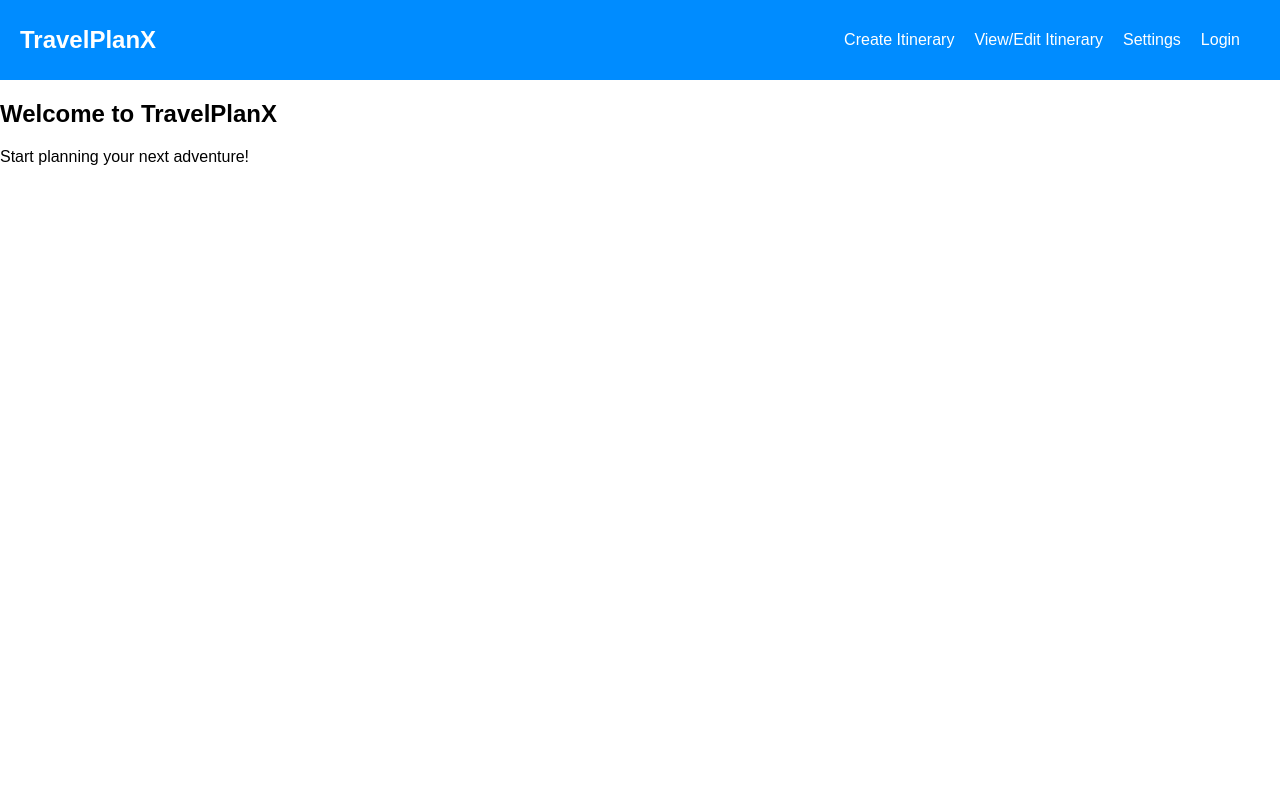
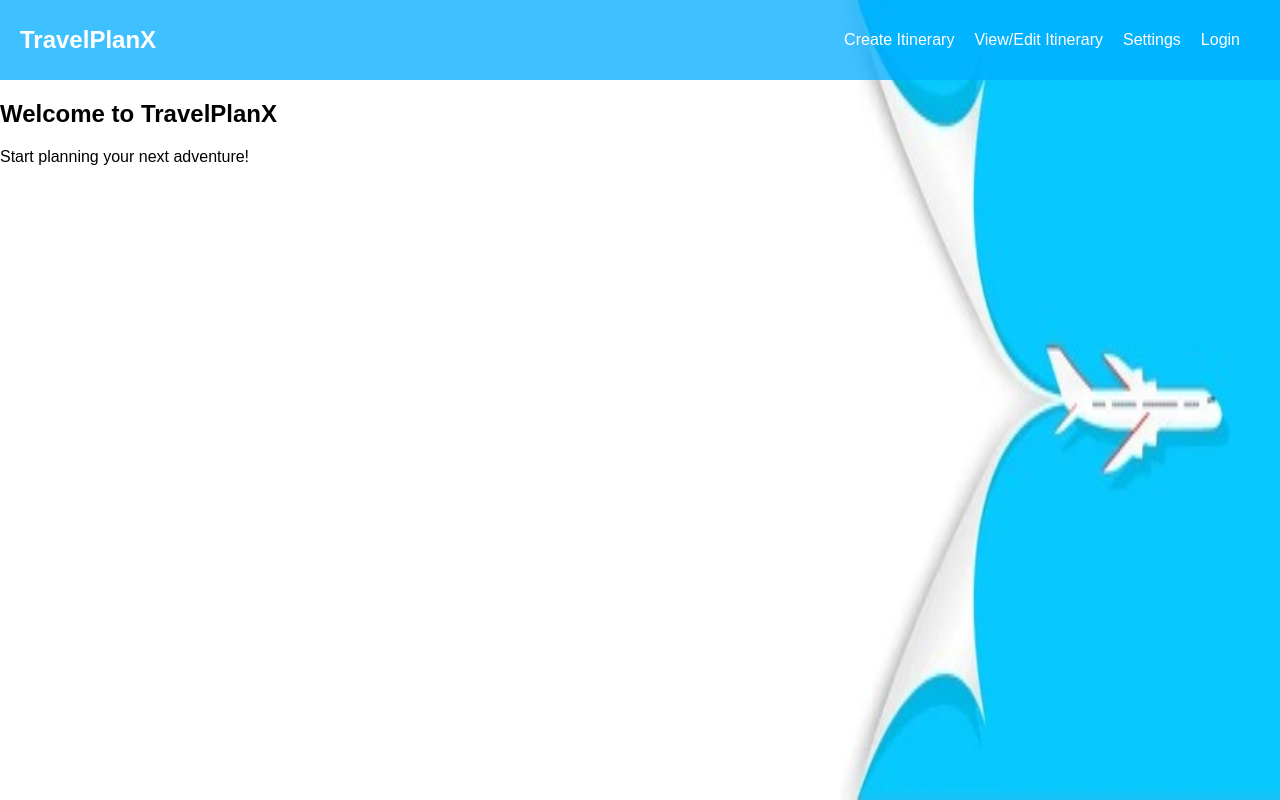
Before and after one commit to tonyvar765/TravelPlanX, a plain HTML site: page index.html in a window 1280 px wide. Drawn offline with Linux system fonts and the light colour scheme.

Commit message:
added image

```diff
--- a/index.html
+++ b/index.html
@@ -20,9 +20,13 @@
 
   <main>
 
-    <section>
+    <section class="main-section">
       <h1>Welcome to TravelPlanX</h1>
       <p>Start planning your next adventure!</p>
+      <img class="image" src="travel-tourism-background-concept-airplane-260nw-1615461409.jpg" alt="Travel Background Image">
+
+
+
     </section>
   </main>
 
--- a/styles.css
+++ b/styles.css
@@ -6,9 +6,10 @@ body {
   }
 
   header {
-    background-color:rgb(0, 140, 255);
+    background-color:rgb(0 173 255 / 75%);
     color: #fff;
     padding: 15px 0;
+    position: relative;
   }
 
   nav {
@@ -45,3 +46,37 @@ body {
     display: flex;
     align-items: center;
   }
+
+  /* External CSS file or within <style> tags */
+/* Corrected CSS */
+body {
+  margin: 0;
+  padding: 0;
+  position: relative;
+}
+
+.image {
+  position: absolute;
+  top: 0;
+  right: 0;
+  width: 56%;
+  height: 100vh;
+  background-image: url('travel-tourism-background-concept-airplane-260nw-1615461409.jpg');
+  background-size: cover;
+  background-position: top right;
+  z-index: -1;
+}
+
+
+.image::after {
+  content: "";
+  position: absolute;
+  top: 0;
+  right: 0;
+  width: 50%;
+  height: 100%;
+  background-image: url('travel-tourism-background-concept-airplane-260nw-1615461409.jpg');
+  background-size: cover;
+  background-position: top right;
+  z-index: -1;
+}
```
Also changed, not shown: 1000_F_322605949_pLjKttvm1z6ohvusE84wqPpO2y69TGa8.jpg (added), travel-tourism-background-concept-airplane-260nw-1615461409.jpg (added), travel-tourism-background-concept-airplane-260nw-1615461409.webp (added).
